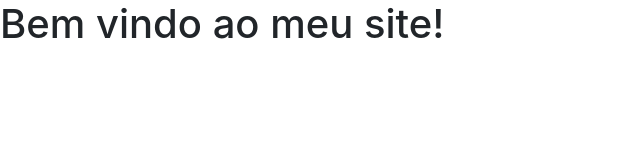
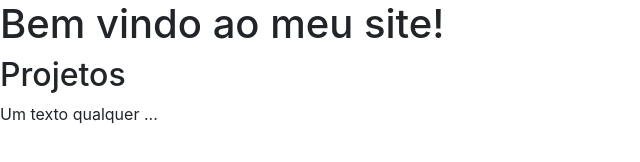
Before and after one commit to wildici/wildici.github.io, a plain HTML site: page index.html in a window 1280 px wide. Shown: the whole page, without its empty margins (0-640 px from the left). Drawn offline with nearby package versions, Linux system fonts and the light colour scheme.

Commit message:
Update index.html
fase de testes

```diff
--- a/index.html
+++ b/index.html
@@ -13,6 +13,9 @@
   <body>
     <h1>Bem vindo ao meu site!</h1>
 
+    <h2>Projetos</h2>
+
+    Um texto qualquer ...
     <!-- Optional JavaScript -->
     <!-- jQuery first, then Popper.js, then Bootstrap JS -->
     <script src="https://code.jquery.com/jquery-3.5.1.slim.min.js" integrity="sha384-DfXdz2htPH0lsSSs5nCTpuj/zy4C+OGpamoFVy38MVBnE+IbbVYUew+OrCXaRkfj" crossorigin="anonymous"></script>
```
